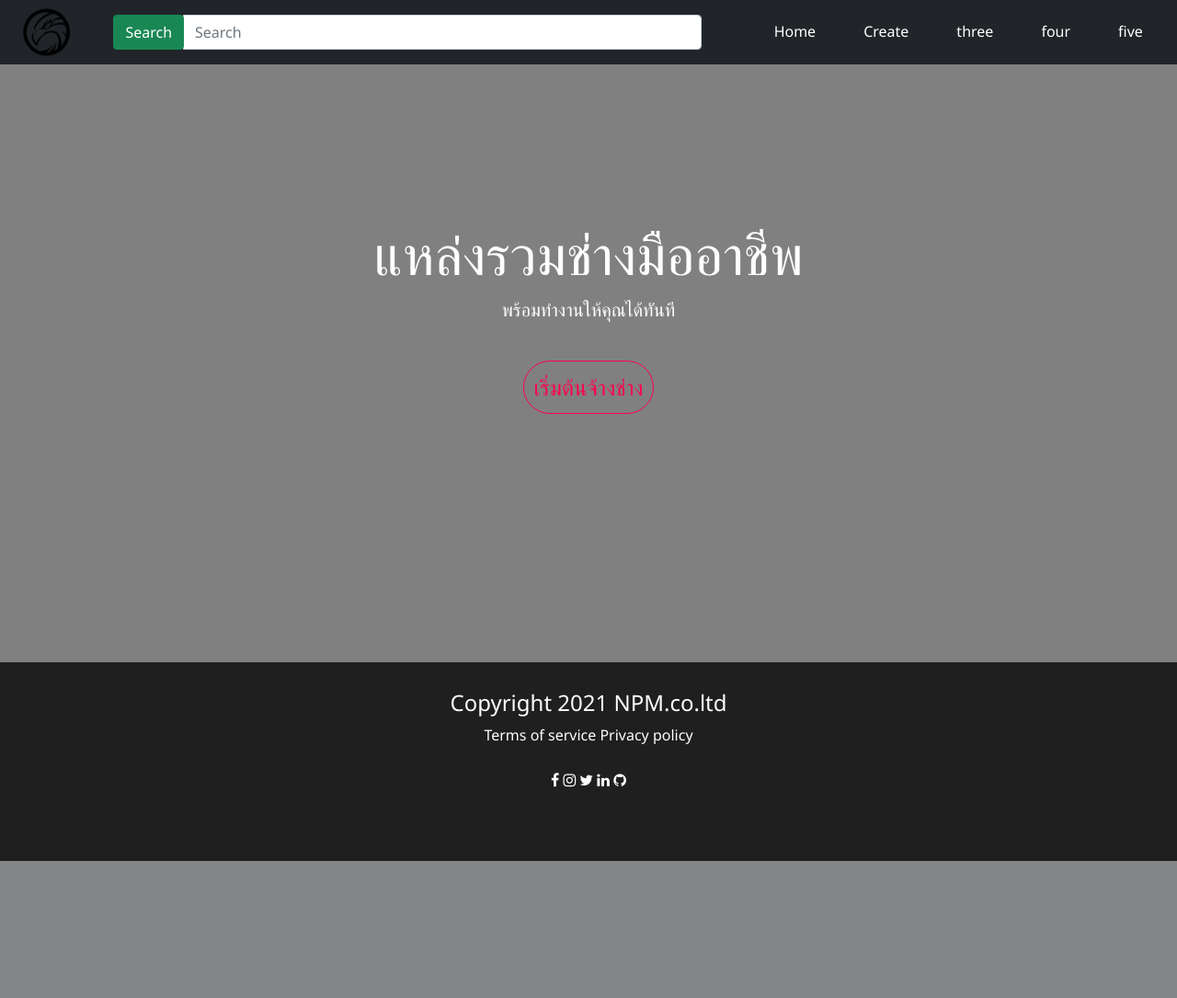
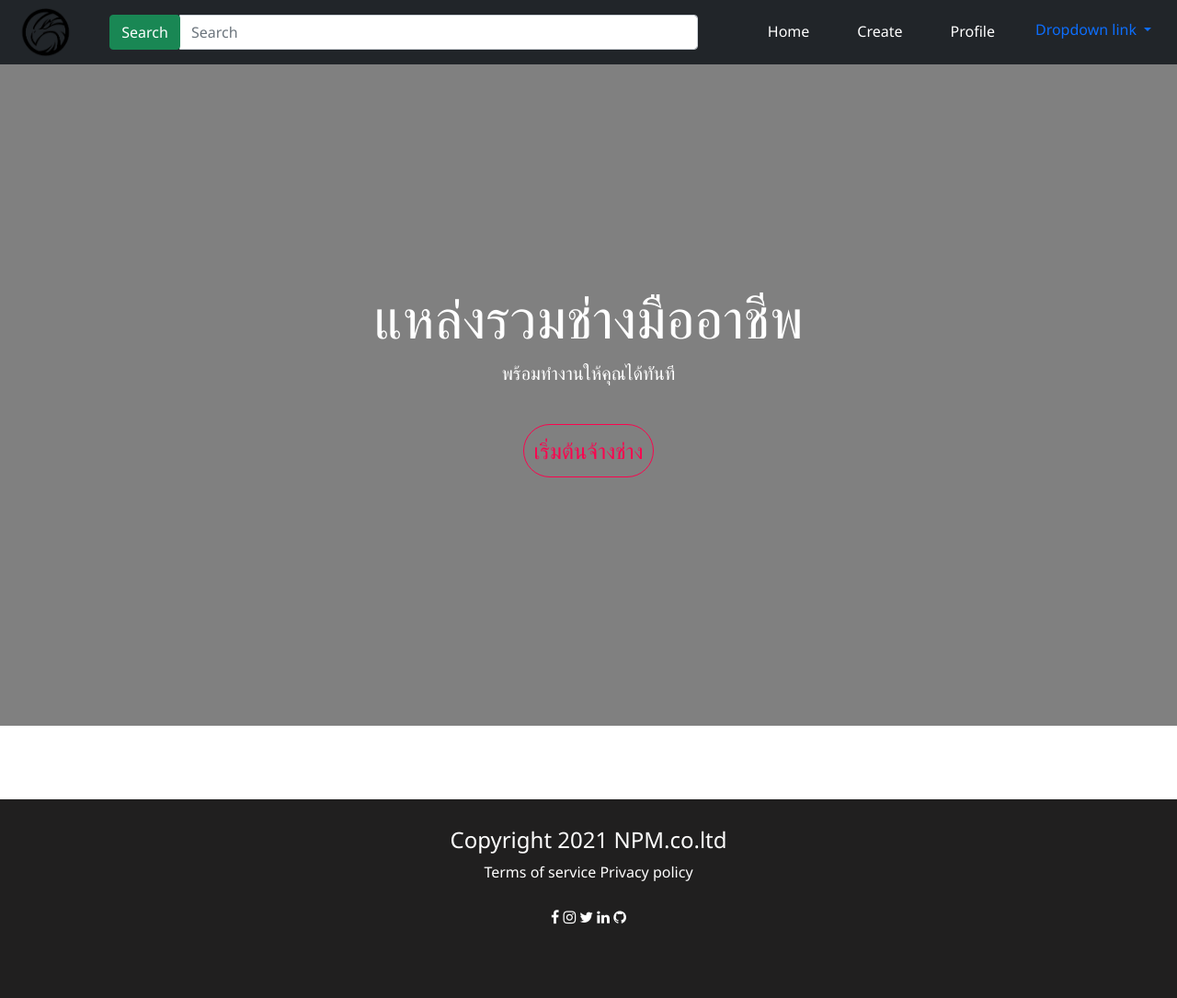
Before and after one commit to GunZiR/Website, a Django app: page / in a window 1280 px wide. Shown: the whole page at 92% size. Before the commit the page ends 936 px from the top, so only its background shows below. Run offline with Django 3.2, Linux system fonts and the light colour scheme.

Commit message:
Change some style

```diff
--- a/myTestSite/main/static/css/base.css
+++ b/myTestSite/main/static/css/base.css
@@ -27,14 +27,18 @@
 #nav-bar-base:hover::after{
     width: 100%;
 }
+#main{
+    margin-top: 69px;
+    min-height: 100vh;
+}
 footer{
     background: #201f1f;
     text-align: center;
     width: 100%;
     height: 27vh;
-    color: white;
+    color: rgb(255, 255, 255);
     padding: 30px 0;
-    position: static;
+    position: relative;
 }
 footer a{
     display: inline-block;
--- a/myTestSite/main/static/css/home.css
+++ b/myTestSite/main/static/css/home.css
@@ -4,7 +4,6 @@
     color: white;
     background-color: grey ;
     text-align: center;
-
 }
 #text-box{
     position: relative;
--- a/myTestSite/main/templates/main/base.htm
+++ b/myTestSite/main/templates/main/base.htm
@@ -5,11 +5,11 @@
     <meta charset="UTF-8">
     <title>{% block title %}Web Site{% endblock %}</title>
     {% load static %}
-    <link rel="stylesheet" href="{% static 'css/base.css' %}">
     <link href="https://fonts.googleapis.com/css2?family=Noto+Sans&display=swap" rel="stylesheet">
     <link href="https://cdn.jsdelivr.net/npm/bootstrap@5.1.0/dist/css/bootstrap.min.css" rel="stylesheet" integrity="sha384-KyZXEAg3QhqLMpG8r+8fhAXLRk2vvoC2f3B09zVXn8CA5QIVfZOJ3BCsw2P0p/We" crossorigin="anonymous">
     <link rel="stylesheet" href="https://cdnjs.cloudflare.com/ajax/libs/font-awesome/4.7.0/css/font-awesome.min.css">
     <link rel="stylesheet" href="{% static 'css/home.css' %}">
+    <link rel="stylesheet" href="{% static 'css/base.css' %}">
 </head>
 <body>
     <nav class="navbar navbar-expand-sm justify-content-around bg-dark fixed-top">
@@ -25,12 +25,20 @@
         <ul class="navbar-nav">
             <li class="nav-item"><a href="/" class="nav-link" id="nav-bar-base">Home</a></li>
             <li class="nav-item"><a href="create/" class="nav-link" id="nav-bar-base">Create</a></li>
-            <li class="nav-item"><a href="#" class="nav-link" id="nav-bar-base">three</a></li>
-            <li class="nav-item"><a href="#" class="nav-link" id="nav-bar-base">four</a></li>
-            <li class="nav-item"><a href="#" class="nav-link" id="nav-bar-base">five</a></li>
+            <li class="nav-item"><a href="Ice's List" class="nav-link" id="nav-bar-base">Profile</a></li>
+            <li class="nav-item dropdown">
+                <a class="nav-link dropdown-toggle" href="#" id="navbardrop" data-toggle="dropdown">
+                  Dropdown link
+                </a>
+                <div class="dropdown-menu">
+                  <a class="dropdown-item" href="#">Link 1</a>
+                  <a class="dropdown-item" href="#">Link 2</a>
+                  <a class="dropdown-item" href="#">Link 3</a>
+                </div>
+            </li>
         </ul>
     </nav>
-    <div>
+    <div id="main">
         {% block content %}
 
         {% endblock %}
--- a/myTestSite/main/urls.py
+++ b/myTestSite/main/urls.py
@@ -2,7 +2,7 @@ from django.urls import path
 from . import views
 
 urlpatterns = [
-    path("<int:id>", views.index, name="index"),
+    path("<str:name>", views.index, name="index"),
     path("", views.home, name="home"),
     path("create/", views.create, name="create"),
 ]
--- a/myTestSite/main/views.py
+++ b/myTestSite/main/views.py
@@ -8,8 +8,8 @@ from .forms import CreateNewList
 
 # Create your views here.
 
-def index(response, id):
-    ls = ToDoList.objects.get(id=id)
+def index(response, name):
+    ls = ToDoList.objects.get(name=name)
 
     if response.method == 'POST':
         print(response.POST)
```
